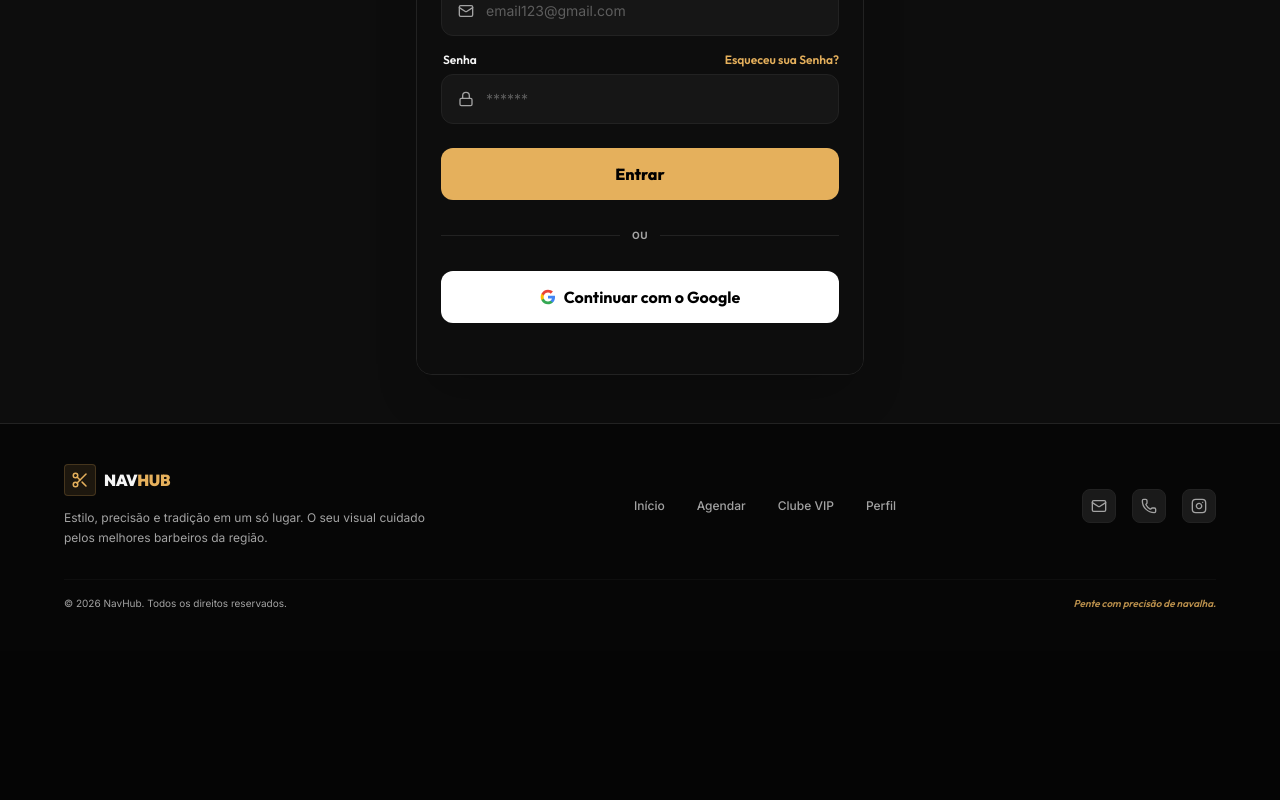
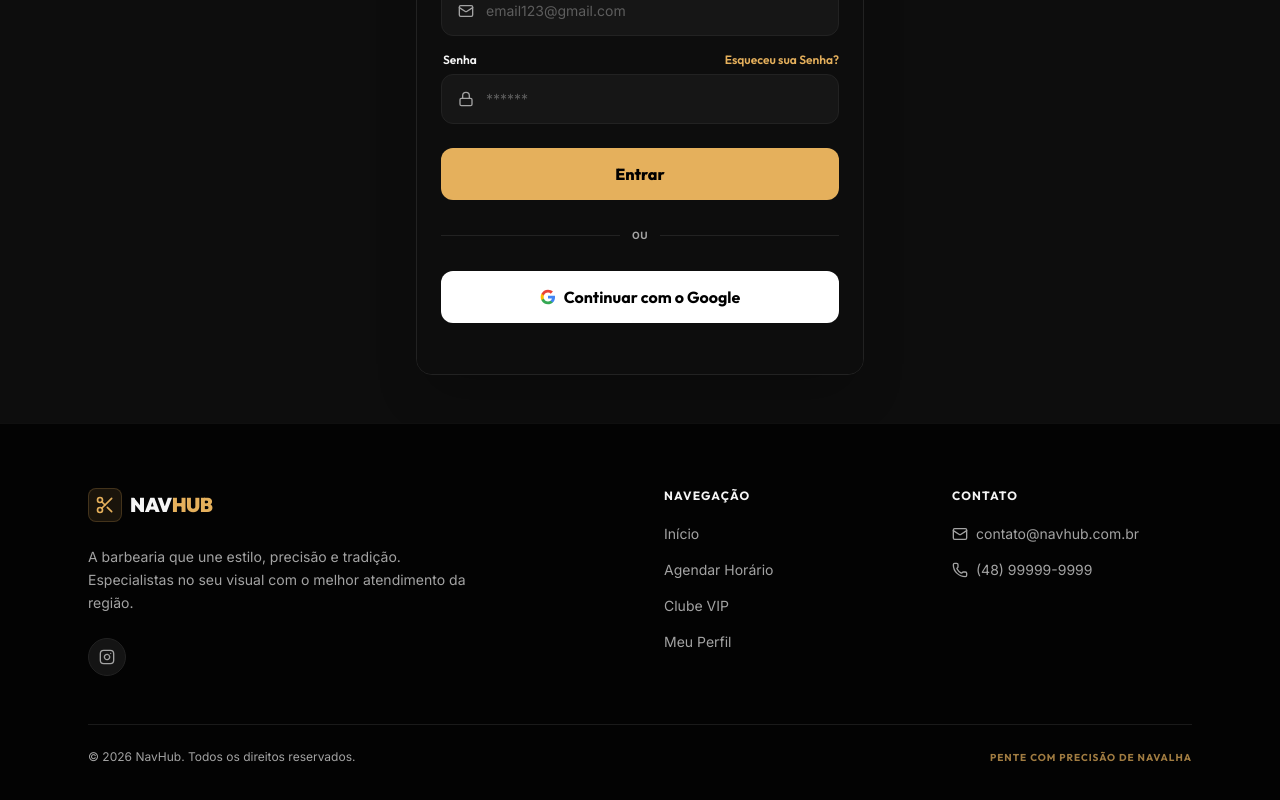
Before and after one commit to jefheee/navhub, a Next.js app: page /login in a window 1280 px wide. Shown: the part 424-1224 px from the top of the page. Before the commit the page ends 1075 px from the top, so only its background shows below. Built offline with nearby package versions, Linux system fonts and the light colour scheme.

Commit message:
feat: implement scheduling context, footer component, and profile/appointment selection pages

```diff
--- a/src/app/agendamento/profissional-data/page.tsx
+++ b/src/app/agendamento/profissional-data/page.tsx
@@ -162,7 +162,7 @@ export default function ProfessionalDataPage() {
   if (!selectedUnit || !selectedService) return null;
 
   return (
-    <div className="py-2 pb-36 flex flex-col gap-6">
+    <div className="py-2 pb-8 flex flex-col gap-6">
 
       {/* Active Appointments Banner */}
       {activeAppointments.length > 0 && (
@@ -328,14 +328,14 @@ export default function ProfessionalDataPage() {
 
       </div>
 
-      {/* Floating Call to Action Bar */}
-      <div className="fixed bottom-0 left-0 right-0 md:left-1/2 md:-translate-x-1/2 md:max-w-6xl w-full p-4 bg-[#0D0D0D]/95 backdrop-blur-md border-t border-[#1A1A1A] z-[99] pwa-bottom shadow-[0_-5px_15px_rgba(0,0,0,0.5)]">
+      {/* Call to Action Bar */}
+      <div className="mt-8 mb-4 w-full p-4 bg-nav-card border border-nav-border/50 rounded-xl shadow-[0_0_20px_rgba(229,176,92,0.05)]">
         <button
           disabled={!isFormValid || isSubmitting}
           onClick={handleConfirm}
-          className={`w-full py-3.5 flex items-center justify-center gap-2 font-bold font-display rounded-md transition-all cursor-pointer ${
+          className={`w-full py-4 flex items-center justify-center gap-2 font-bold font-display rounded-lg transition-all cursor-pointer ${
             isFormValid && !isSubmitting
-              ? 'bg-nav-gold text-black hover:bg-yellow-500 shadow-lg shadow-nav-gold/20 active:scale-[0.98]'
+              ? 'bg-nav-gold text-black hover:bg-yellow-500 shadow-[0_0_15px_rgba(229,176,92,0.2)] active:scale-[0.98]'
               : 'bg-neutral-800 text-neutral-500 border border-neutral-700 cursor-not-allowed'
           }`}
         >
--- a/src/app/perfil/page.tsx
+++ b/src/app/perfil/page.tsx
@@ -3,15 +3,23 @@
 import React, { useEffect, useRef, useState } from 'react';
 import { useRouter } from 'next/navigation';
 import { useScheduling } from '@/context/SchedulingContext';
-import { ArrowLeft, User, Settings, CreditCard, LogOut, ChevronRight, Shield, X, Check, Save, Camera, Bell, BellOff, Upload } from 'lucide-react';
+import { ArrowLeft, User, Settings, CreditCard, LogOut, ChevronRight, Shield, X, Check, Save, Camera, Bell, BellOff, Upload, Calendar } from 'lucide-react';
 import Link from 'next/link';
 import gsap from 'gsap';
 import { motion, AnimatePresence } from 'framer-motion';
 
 export default function ProfilePage() {
   const router = useRouter();
-  const { userProfile, setUserProfile, clearSelections, isAuthenticated, logoutUser, mockBarbers } = useScheduling();
+  const { userProfile, setUserProfile, clearSelections, isAuthenticated, logoutUser, mockBarbers, appointments, cancelAppointment } = useScheduling();
   const containerRef = useRef<HTMLDivElement>(null);
+
+  const activeAppointments = appointments
+    .filter(appt => appt.status === 'scheduled')
+    .sort((a, b) => {
+      const dateTimeA = new Date(`${a.date}T${a.time}`);
+      const dateTimeB = new Date(`${b.date}T${b.time}`);
+      return dateTimeA.getTime() - dateTimeB.getTime();
+    });
 
   // Redirect if not authenticated
   useEffect(() => {
@@ -270,6 +278,42 @@ export default function ProfilePage() {
 
         {/* Right Column: Settings and Preferences */}
         <div className="md:col-span-8 flex flex-col gap-6 profile-reveal">
+
+          {/* Active Appointments */}
+          {activeAppointments.length > 0 && (
+            <div className="flex flex-col bg-nav-card border border-nav-gold/30 rounded-lg overflow-hidden premium-glow">
+              <div className="p-4 border-b border-nav-gold/20 bg-nav-gold/5 flex items-center gap-2">
+                <Calendar className="w-4 h-4 text-nav-gold" />
+                <span className="text-[10px] text-nav-gold font-bold uppercase tracking-wider font-display">
+                  Meus Agendamentos Ativos
+                </span>
+              </div>
+              <div className="p-4 flex flex-col gap-3">
+                {activeAppointments.map(appt => {
+                  const [year, month, day] = appt.date.split('-');
+                  const dateObj = new Date(Number(year), Number(month) - 1, Number(day));
+                  const formattedDate = dateObj.toLocaleDateString('pt-BR', { weekday: 'short', day: 'numeric', month: 'short' });
+
+                  return (
+                    <div key={appt.id} className="flex flex-col sm:flex-row justify-between sm:items-center p-3 border border-nav-border/50 rounded-lg bg-[#111] gap-3">
+                      <div>
+                        <span className="font-bold text-nav-gold text-sm block">{appt.service.name}</span>
+                        <span className="text-xs text-nav-text-light font-medium block mt-0.5">{appt.barber.name} • {appt.unit.name}</span>
+                        <span className="text-[11px] text-nav-text-muted mt-1 block capitalize">{formattedDate} às {appt.time}</span>
+                      </div>
+                      <button
+                        onClick={() => cancelAppointment(appt.id)}
+                        className="py-1.5 px-3 bg-red-950/20 text-red-400 border border-red-900/30 text-[10px] font-bold rounded hover:bg-red-900/40 transition-colors"
+                      >
+                        Cancelar
+                      </button>
+                    </div>
+                  );
+                })}
+              </div>
+            </div>
+          )}
+
           {/* Menu Options Group 1 */}
           <div className="flex flex-col bg-nav-card border border-nav-border rounded-lg overflow-hidden">
             <div className="p-4 border-b border-nav-border/50 bg-[#121212]">
--- a/src/components/Footer.tsx
+++ b/src/components/Footer.tsx
@@ -6,77 +6,70 @@ import { Scissors, Mail, Phone } from 'lucide-react';
 
 export function Footer() {
   return (
-    <footer className="w-full border-t border-nav-border bg-[#060606] pt-10 pb-24 md:pb-10 mt-auto px-6 relative z-10">
-      <div className="max-w-6xl mx-auto flex flex-col md:flex-row justify-between items-start md:items-center gap-8">
+    <footer className="w-full bg-[#030303] border-t border-nav-border/40 pt-16 pb-24 md:pb-12 mt-auto relative z-10">
+      <div className="max-w-6xl mx-auto px-6 grid grid-cols-1 md:grid-cols-4 gap-12 mb-12">
 
         {/* Brand Section */}
-        <div className="flex flex-col gap-3 max-w-sm">
+        <div className="flex flex-col gap-4 md:col-span-2">
           <Link href="/" className="flex items-center gap-2 text-nav-text-light hover:text-nav-gold transition-colors group">
-            <div className="p-1.5 rounded bg-nav-gold/10 text-nav-gold border border-nav-gold/20 group-hover:scale-105 transition-transform">
-              <Scissors className="w-4.5 h-4.5" />
+            <div className="p-1.5 rounded-lg bg-nav-gold/10 text-nav-gold border border-nav-gold/20 group-hover:scale-105 transition-transform">
+              <Scissors className="w-5 h-5" />
             </div>
-            <span className="font-display font-black text-md tracking-tight uppercase">
+            <span className="font-display font-black text-xl tracking-tight uppercase">
               Nav<span className="text-nav-gold">Hub</span>
             </span>
           </Link>
-          <p className="text-xs text-nav-text-muted leading-relaxed">
-            Estilo, precisão e tradição em um só lugar. O seu visual cuidado pelos melhores barbeiros da região.
+          <p className="text-sm text-nav-text-muted leading-relaxed max-w-sm mt-2">
+            A barbearia que une estilo, precisão e tradição. Especialistas no seu visual com o melhor atendimento da região.
           </p>
+          <div className="flex items-center gap-3 mt-2">
+            <a href="https://instagram.com" target="_blank" rel="noopener noreferrer" className="p-2.5 rounded-full bg-nav-card border border-nav-border text-nav-text-muted hover:text-nav-gold hover:border-nav-gold/50 transition-colors">
+              <svg className="w-4 h-4" viewBox="0 0 24 24" fill="none" stroke="currentColor" strokeWidth="2" strokeLinecap="round" strokeLinejoin="round">
+                <rect width="20" height="20" x="2" y="2" rx="5" ry="5" />
+                <path d="M16 11.37A4 4 0 1 1 12.63 8 4 4 0 0 1 16 11.37z" />
+                <line x1="17.5" x2="17.51" y1="6.5" y2="6.5" />
+              </svg>
+            </a>
+          </div>
         </div>
 
         {/* Quick Links Menu */}
-        <div className="flex flex-wrap gap-x-8 gap-y-3">
-          <Link href="/" className="text-xs text-nav-text-muted hover:text-nav-gold transition-colors font-medium">
+        <div className="flex flex-col gap-4">
+          <h4 className="text-nav-text-light font-display font-bold uppercase tracking-widest text-xs mb-1">Navegação</h4>
+          <Link href="/" className="text-sm text-nav-text-muted hover:text-nav-gold transition-colors w-fit">
             Início
           </Link>
-          <Link href="/agendamento/unidade" className="text-xs text-nav-text-muted hover:text-nav-gold transition-colors font-medium">
-            Agendar
+          <Link href="/agendamento/unidade" className="text-sm text-nav-text-muted hover:text-nav-gold transition-colors w-fit">
+            Agendar Horário
           </Link>
-          <Link href="/clube-vip" className="text-xs text-nav-text-muted hover:text-nav-gold transition-colors font-medium">
+          <Link href="/clube-vip" className="text-sm text-nav-text-muted hover:text-nav-gold transition-colors w-fit">
             Clube VIP
           </Link>
-          <Link href="/perfil" className="text-xs text-nav-text-muted hover:text-nav-gold transition-colors font-medium">
-            Perfil
+          <Link href="/perfil" className="text-sm text-nav-text-muted hover:text-nav-gold transition-colors w-fit">
+            Meu Perfil
           </Link>
         </div>
 
-        {/* Contact & Socials */}
-        <div className="flex items-center gap-4">
-          <a
-            href="mailto:contato@navhub.com.br"
-            className="p-2 rounded-lg bg-nav-surface border border-nav-border text-nav-text-muted hover:text-nav-gold transition-colors"
-            title="E-mail"
-          >
+        {/* Contact Info */}
+        <div className="flex flex-col gap-4">
+          <h4 className="text-nav-text-light font-display font-bold uppercase tracking-widest text-xs mb-1">Contato</h4>
+          <a href="mailto:contato@navhub.com.br" className="flex items-center gap-2 text-sm text-nav-text-muted hover:text-nav-gold transition-colors w-fit">
             <Mail className="w-4 h-4" />
+            contato@navhub.com.br
           </a>
-          <a
-            href="tel:+5548999999999"
-            className="p-2 rounded-lg bg-nav-surface border border-nav-border text-nav-text-muted hover:text-nav-gold transition-colors"
-            title="Telefone"
-          >
+          <a href="tel:+5548999999999" className="flex items-center gap-2 text-sm text-nav-text-muted hover:text-nav-gold transition-colors w-fit">
             <Phone className="w-4 h-4" />
-          </a>
-          <a
-            href="https://instagram.com"
-            target="_blank"
-            rel="noopener noreferrer"
-            className="p-2 rounded-lg bg-nav-surface border border-nav-border text-nav-text-muted hover:text-nav-gold transition-colors"
-            title="Instagram"
-          >
-            <svg className="w-4 h-4" viewBox="0 0 24 24" fill="none" stroke="currentColor" strokeWidth="2" strokeLinecap="round" strokeLinejoin="round">
-              <rect width="20" height="20" x="2" y="2" rx="5" ry="5" />
-              <path d="M16 11.37A4 4 0 1 1 12.63 8 4 4 0 0 1 16 11.37z" />
-              <line x1="17.5" x2="17.51" y1="6.5" y2="6.5" />
-            </svg>
+            (48) 99999-9999
           </a>
         </div>
-
       </div>
 
       {/* Divider */}
-      <div className="max-w-6xl mx-auto border-t border-nav-border/30 mt-8 pt-4 flex flex-col sm:flex-row justify-between items-center gap-3 text-[10px] text-nav-text-muted">
-        <span>&copy; {new Date().getFullYear()} NavHub. Todos os direitos reservados.</span>
-        <span className="font-display font-semibold italic text-nav-gold/80">Pente com precisão de navalha.</span>
+      <div className="max-w-6xl mx-auto px-6">
+        <div className="border-t border-[#1A1A1A] pt-6 flex flex-col sm:flex-row justify-between items-center gap-4 text-xs text-nav-text-muted">
+          <span>&copy; {new Date().getFullYear()} NavHub. Todos os direitos reservados.</span>
+          <span className="font-display font-bold text-nav-gold/70 tracking-widest uppercase text-[10px]">Pente com precisão de navalha</span>
+        </div>
       </div>
     </footer>
   );
--- a/src/context/SchedulingContext.tsx
+++ b/src/context/SchedulingContext.tsx
@@ -92,7 +92,7 @@ const mockUnits: Unit[] = [
     id: 'unit-2',
     name: 'Nav Jardim Eldorado',
     address: 'R. Eldorado, 45 - Palhoça',
-    image: 'https://images.unsplash.com/photo-1585747860715-2ba37e788b70?auto=format&fit=crop&w=800&q=80',
+    image: 'https://images.unsplash.com/photo-1517832606299-7ae9b720a186?auto=format&fit=crop&w=800&q=80',
     rating: '4.8',
   },
   {
@@ -145,37 +145,37 @@ const mockServices: Service[] = [
 const mockBarbers: Barber[] = [
   {
     id: 'barber-1',
-    name: 'Daniel Quirino',
+    name: 'Marcos Silva',
     role: 'Barbeiro Master / Visagista',
-    image: 'https://images.unsplash.com/photo-1500648767791-00dcc994a43e?auto=format&fit=crop&w=300&h=300&q=80',
+    image: 'https://images.unsplash.com/photo-1618077360395-f3068be8e001?auto=format&fit=crop&w=400&q=80',
     rating: '4.9',
   },
   {
     id: 'barber-2',
-    name: 'Igor Araujo',
+    name: 'Rafael Costa',
     role: 'Especialista em Degradê',
-    image: 'https://images.unsplash.com/photo-1539571696357-5a69c17a67c6?auto=format&fit=crop&w=300&h=300&q=80',
+    image: 'https://images.unsplash.com/photo-1519085360753-af0119f7cbe7?auto=format&fit=crop&w=400&q=80',
     rating: '4.8',
   },
   {
     id: 'barber-3',
-    name: 'Jefherson',
+    name: 'Thiago Oliveira',
     role: 'Barbeiro Sênior / Specialist',
-    image: 'https://images.unsplash.com/photo-1507003211169-0a1dd7228f2d?auto=format&fit=crop&w=300&h=300&q=80',
+    image: 'https://images.unsplash.com/photo-1520699049698-acd2fce18738?auto=format&fit=crop&w=400&q=80',
     rating: '5.0',
   },
   {
     id: 'barber-4',
-    name: 'Maicon Lodetti',
+    name: 'Lucas Santos',
     role: 'Especialista em Barba / Beard Stylist',
-    image: 'https://images.unsplash.com/photo-1506794778202-cad84cf45f1d?auto=format&fit=crop&w=300&h=300&q=80',
+    image: 'https://images.unsplash.com/photo-1621644793614-2795a25f187a?auto=format&fit=crop&w=400&q=80',
     rating: '4.9',
   },
   {
     id: 'barber-5',
-    name: 'Mauricio Garcia',
+    name: 'Felipe Almeida',
     role: 'Cortes Clássicos & Modernos',
-    image: 'https://images.unsplash.com/photo-1522075469751-3a6694fb2f61?auto=format&fit=crop&w=300&h=300&q=80',
+    image: 'https://images.unsplash.com/photo-1583712704256-4dc01642139b?auto=format&fit=crop&w=400&q=80',
     rating: '4.9',
   },
 ];
```
